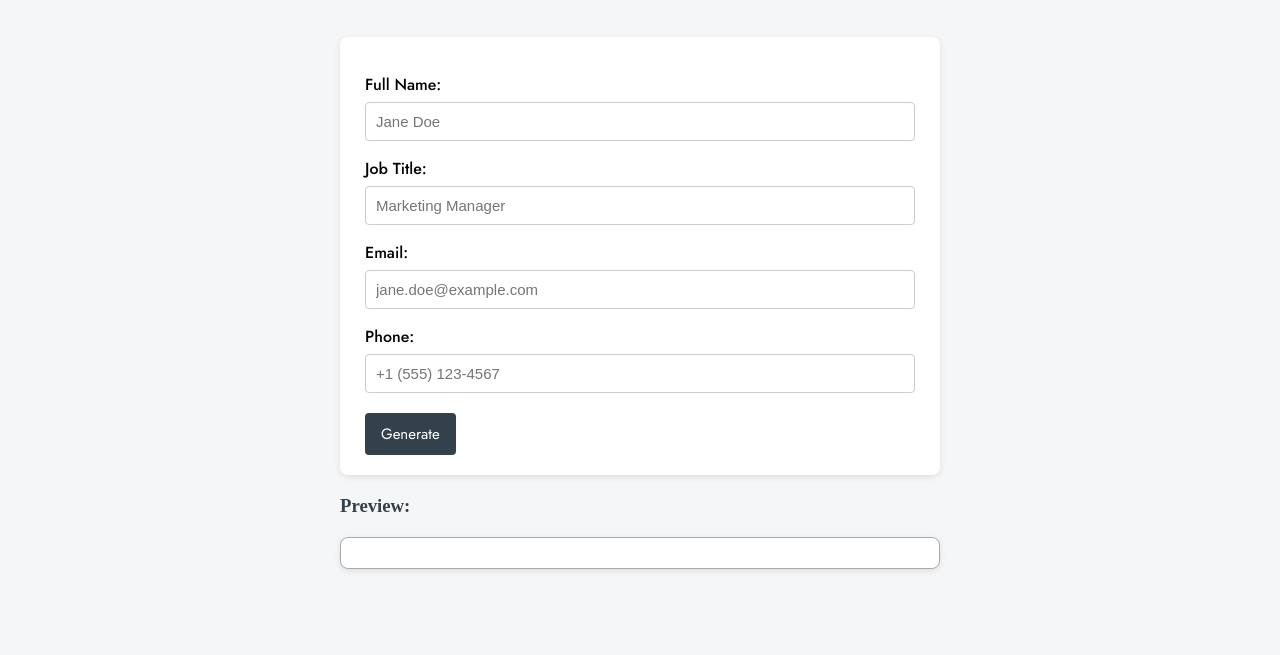
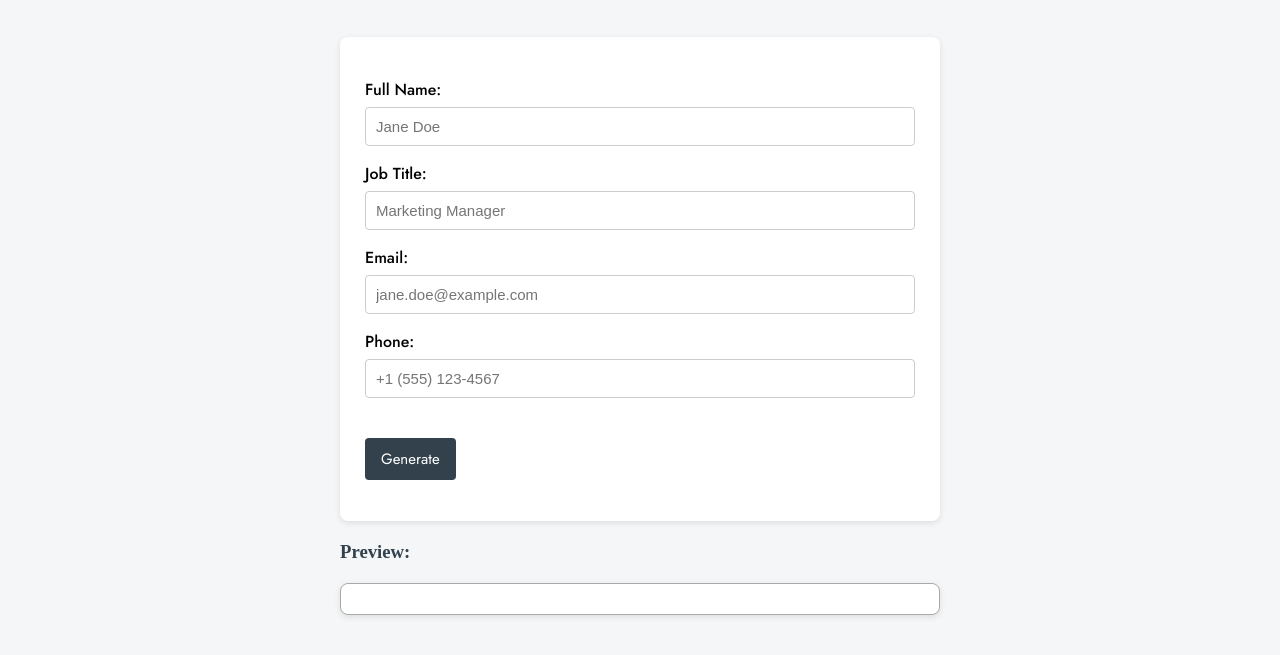
Before and after one commit to tomsumrak/email-signature-generator, a plain HTML site: page index.html in a window 1280 px wide. Shown: the part 293-948 px from the top of the page. Before the commit the page ends 912 px from the top, so only its background shows below. Drawn offline with Linux system fonts and the light colour scheme; a web font is replaced by a local one.

Commit message:
Update index.html

```diff
--- a/index.html
+++ b/index.html
@@ -52,7 +52,7 @@
 
     form {
       margin-bottom: 20px;
-      padding: 20px 25px; /* 👈 extra padding inside the form */
+      padding: 25px 25px; /* 👈 extra padding inside the form */
       background: #fff;
       border-radius: 8px;
       box-shadow: 0 2px 6px rgba(0,0,0,0.1);
@@ -83,7 +83,8 @@
     }
 
     button {
-      margin-top: 20px;
+      margin-top: 40px;
+      margin-bottom: 16px;
       padding: 10px 16px;
       cursor: pointer;
       border: none;
```
